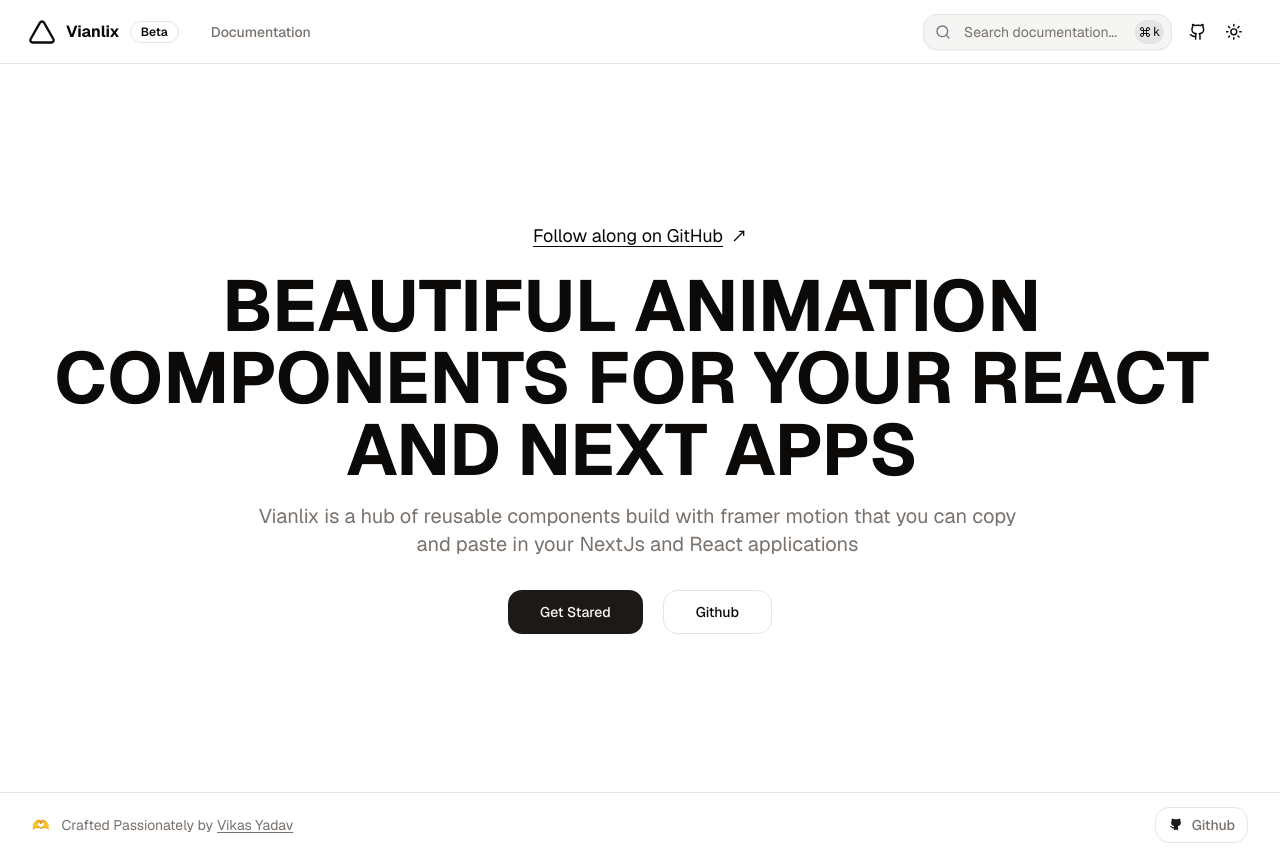
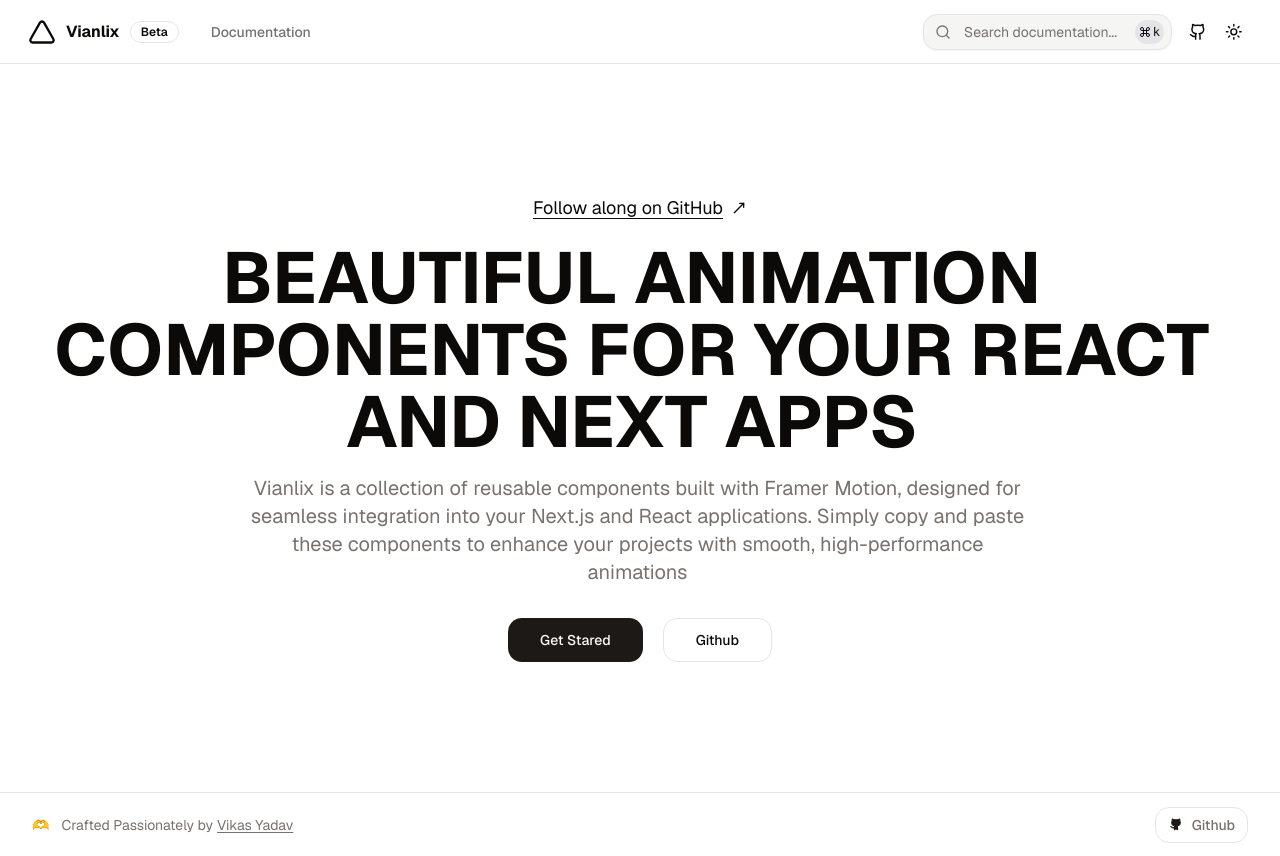
Before and after one commit to pixelftw/VianlixUi, a Next.js app: page / in a window 1280 px wide. Built offline with nearby package versions, Linux system fonts and the light colour scheme.

Commit message:
refactor: text content changes

```diff
--- a/app/page.tsx
+++ b/app/page.tsx
@@ -22,14 +22,11 @@
       >
         Beautiful animation components for your React and Next apps
       </StaggerText>
-      <StaggerText
-        as="p"
-        variant="flip"
-        transition={{ delay: 1 }}
-        className="mb-8 sm:text-xl max-w-[800px] text-muted-foreground justify-center"
-      >
-        Vianlix is a hub of reusable components build with framer motion that
-        you can copy and paste in your NextJs and React applications
+      <StaggerText className="mb-8 sm:text-xl max-w-[800px]  text-muted-foreground justify-center">
+        Vianlix is a collection of reusable components built with Framer Motion,
+        designed for seamless integration into your Next.js and React
+        applications. Simply copy and paste these components to enhance your
+        projects with smooth, high-performance animations
       </StaggerText>
       <div className="flex flex-row items-center gap-5">
         <Link
```
